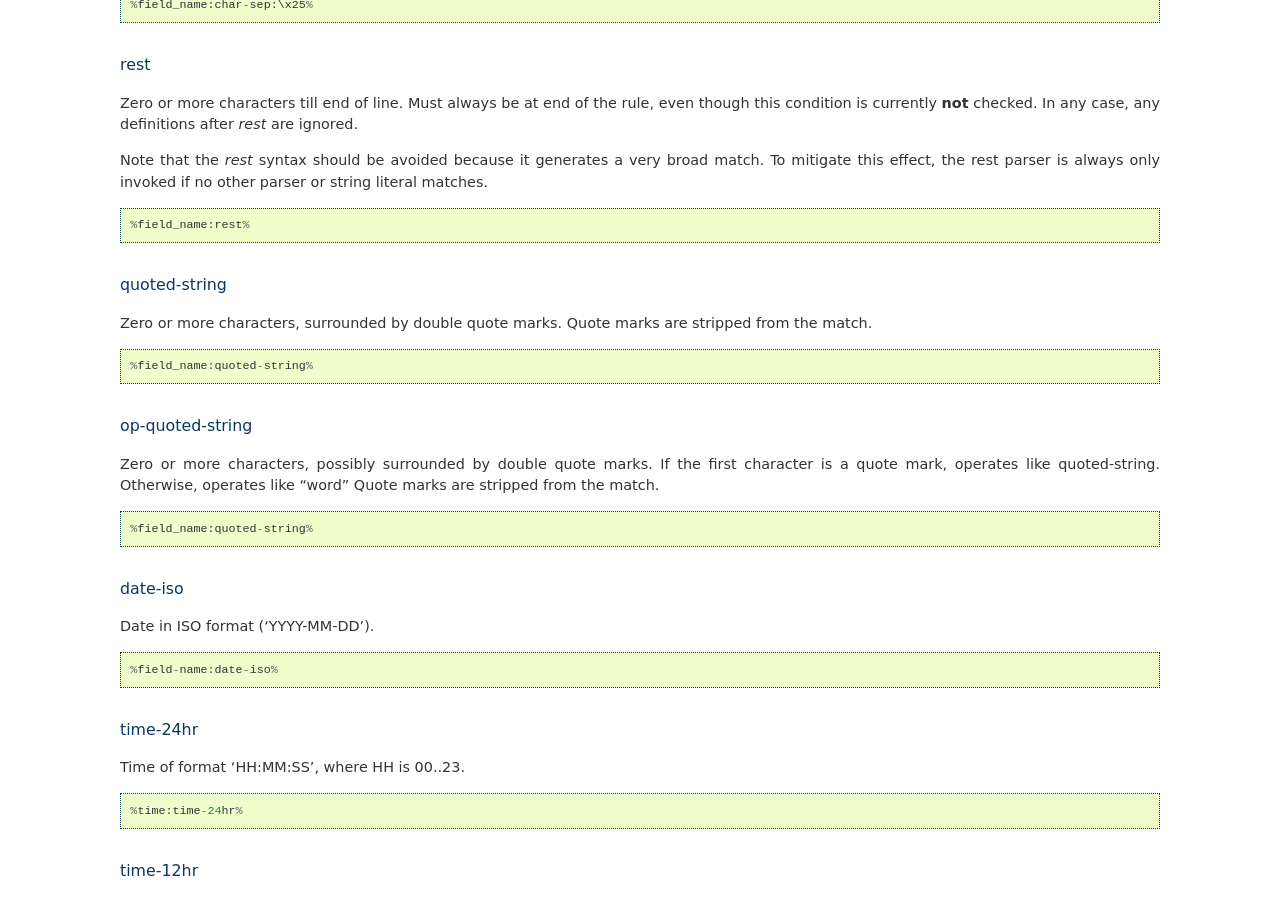
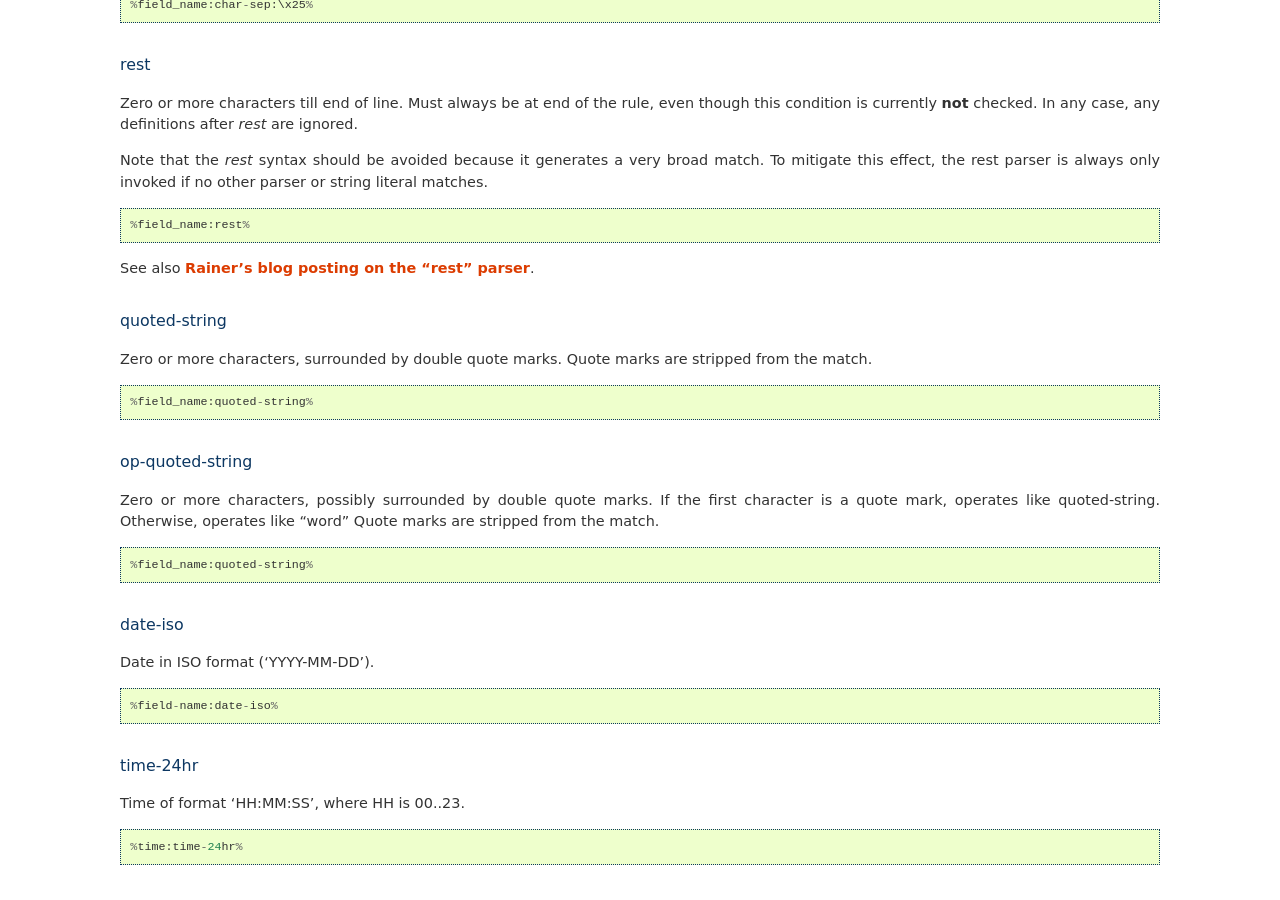
Before and after one commit to rsyslog/liblognorm, a Sphinx documentation site: the page built from doc/configuration.rst, in a window 1280 px wide and 900 px high, scrolled down 3435 px. Built offline with Sphinx 7.4.7, drawn with Linux system fonts in a browser that asks for light colours.

Commit message:
doc: rest parser: add useful "see also" link

```diff
--- a/doc/configuration.rst
+++ b/doc/configuration.rst
@@ -232,6 +232,8 @@ only invoked if no other parser or string literal matches.
 ::
 
     %field_name:rest%
+
+See also `Rainer's blog posting on the "rest" parser <http://blog.gerhards.net/2015/04/liblognorms-rest-parser-now-more-useful.html>`_.
 
 quoted-string
 #############
```
Also changed, not shown: 1 other file.
